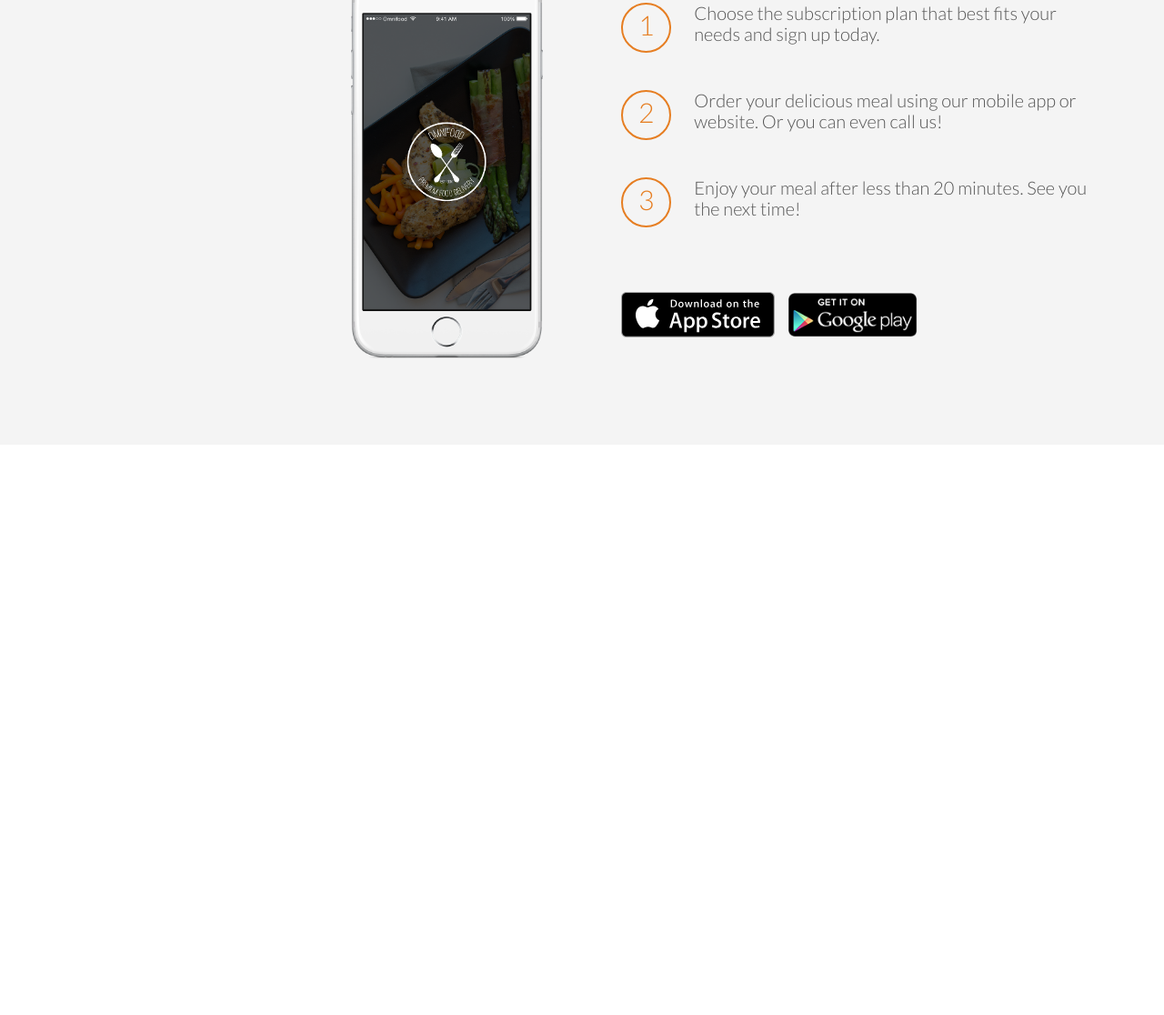
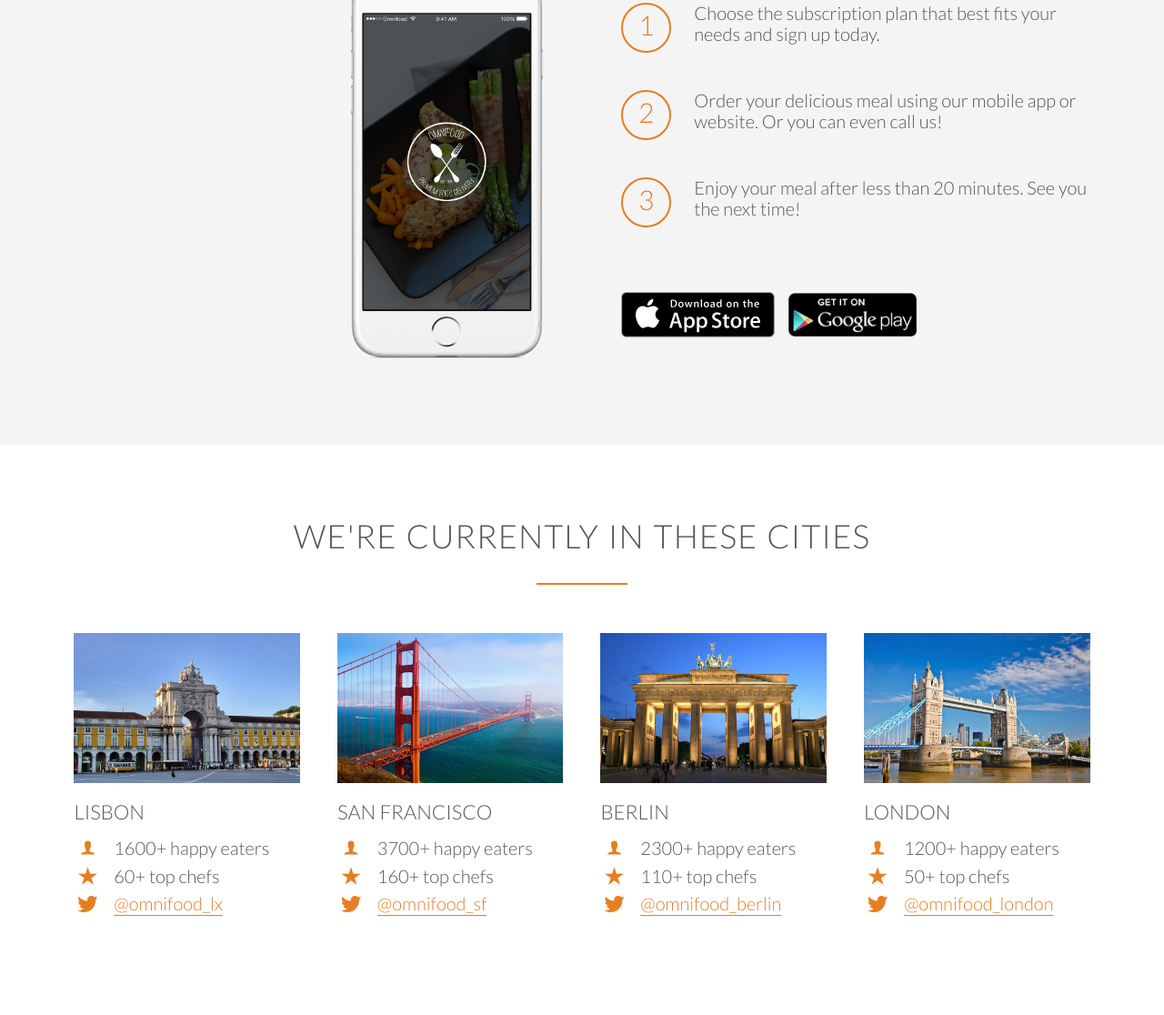
Before and after one commit to jfz94/omnifood, a plain HTML site: page index.html in a window 1280 px wide. Shown: the part 2259-3375 px from the top of the page at 91% size. Before the commit the page ends 2748 px from the top, so only its background shows below. Drawn offline with Linux system fonts and the light colour scheme; files whose address does not match are found by name.

Commit message:
cities section

```diff
--- a/index.html
+++ b/index.html
@@ -137,5 +137,77 @@
                 </div>
             </div>
         </section>
+
+        <section class="section-cities">
+            <div class="row">
+                <h2> We're currently in these cities</h2>
+            </div>
+            <div class="row">
+                <div class="col span-1-of-4 box">
+                    <img src="resources/img/lisbon-3.jpg" alt="Lisbon">
+                    <h3>Lisbon</h3>
+                    <div class="city-feature">
+                        <i class="ion-ios-person icon-small"></i>
+                        1600+ happy eaters
+                    </div>
+                    <div class="city-feature">
+                        <i class="ion-ios-star icon-small"></i>
+                        60+ top chefs
+                    </div>
+                    <div class="city-feature">
+                        <i class="ion-social-twitter icon-small"></i>
+                        <a href="#">@omnifood_lx</a>
+                    </div>
+                </div>
+                <div class="col span-1-of-4 box">
+                    <img src="resources/img/san-francisco.jpg" alt="San Francisco">
+                    <h3>San Francisco</h3>
+                    <div class="city-feature">
+                        <i class="ion-ios-person icon-small"></i>
+                        3700+ happy eaters
+                    </div>
+                    <div class="city-feature">
+                        <i class="ion-ios-star icon-small"></i>
+                        160+ top chefs
+                    </div>
+                    <div class="city-feature">
+                        <i class="ion-social-twitter icon-small"></i>
+                        <a href="#">@omnifood_sf</a>
+                    </div>
+                </div>
+                <div class="col span-1-of-4 box">
+                    <img src="resources/img/berlin.jpg" alt="Berlin">
+                    <h3>Berlin</h3>
+                    <div class="city-feature">
+                        <i class="ion-ios-person icon-small"></i>
+                        2300+ happy eaters
+                    </div>
+                    <div class="city-feature">
+                        <i class="ion-ios-star icon-small"></i>
+                        110+ top chefs
+                    </div>
+                    <div class="city-feature">
+                        <i class="ion-social-twitter icon-small"></i>
+                        <a href="#">@omnifood_berlin</a>
+                    </div>
+                </div>
+                <div class="col span-1-of-4 box">
+                    <img src="resources/img/london.jpg" alt="London">
+                    <h3>London</h3>
+                    <div class="city-feature">
+                        <i class="ion-ios-person icon-small"></i>
+                        1200+ happy eaters
+                    </div>
+                    <div class="city-feature">
+                        <i class="ion-ios-star icon-small"></i>
+                        50+ top chefs
+                    </div>
+                    <div class="city-feature">
+                        <i class="ion-social-twitter icon-small"></i>
+                        <a href="#">@omnifood_london</a>
+                    </div>
+                </div>
+            </div>
+        </section>
     </body>
 </html>
--- a/resources/css/style.css
+++ b/resources/css/style.css
@@ -102,6 +102,37 @@ h2:after{
     margin:10px;
     text-align:center;
 }
+
+.icon-small{
+    display:inline-block;
+    width:30px;
+    text-align:center;
+    color:#e67e22;
+    font-size:120%;
+    margin-right:10px;
+
+    /* secrets to align text and icons */
+    line-height:120%;
+    vertical-align: middle;
+    margin-top:-5px;
+}
+
+/* ------ LINKS ------ */
+a:link,
+a:visited{
+    color:#e67e22;
+    text-decoration: none;
+    border-bottom: 1px solid #e67e22;
+    padding-bottom:1px;
+    transition: border-bottom 0.2s, color 0.2s;
+}
+
+a:hover,
+a:active{
+    color:#555;
+    border-bottom:1px solid transparent;
+}
+
 
 /* ------------- BUTTONS ---------------- */
 .btn:link,
@@ -294,8 +325,27 @@ header{
     margin-right:25px;
 }
 
+.btn-app:link,
+.btn-app:visited{
+    border:0;
+}
+
 .btn-app img{
     height: 50px;
     width:auto;
     margin-right: 10px;
 }
+
+/* ------------------------------------*/
+/* CITIES */
+/* ------------------------------------*/
+
+.box img{
+    width:100%;
+    height:auto;
+    margin-bottom: 15px;
+}
+
+.city-feature{
+    margin-bottom: 5px;
+}
```
Also changed, not shown: 2 other files.
